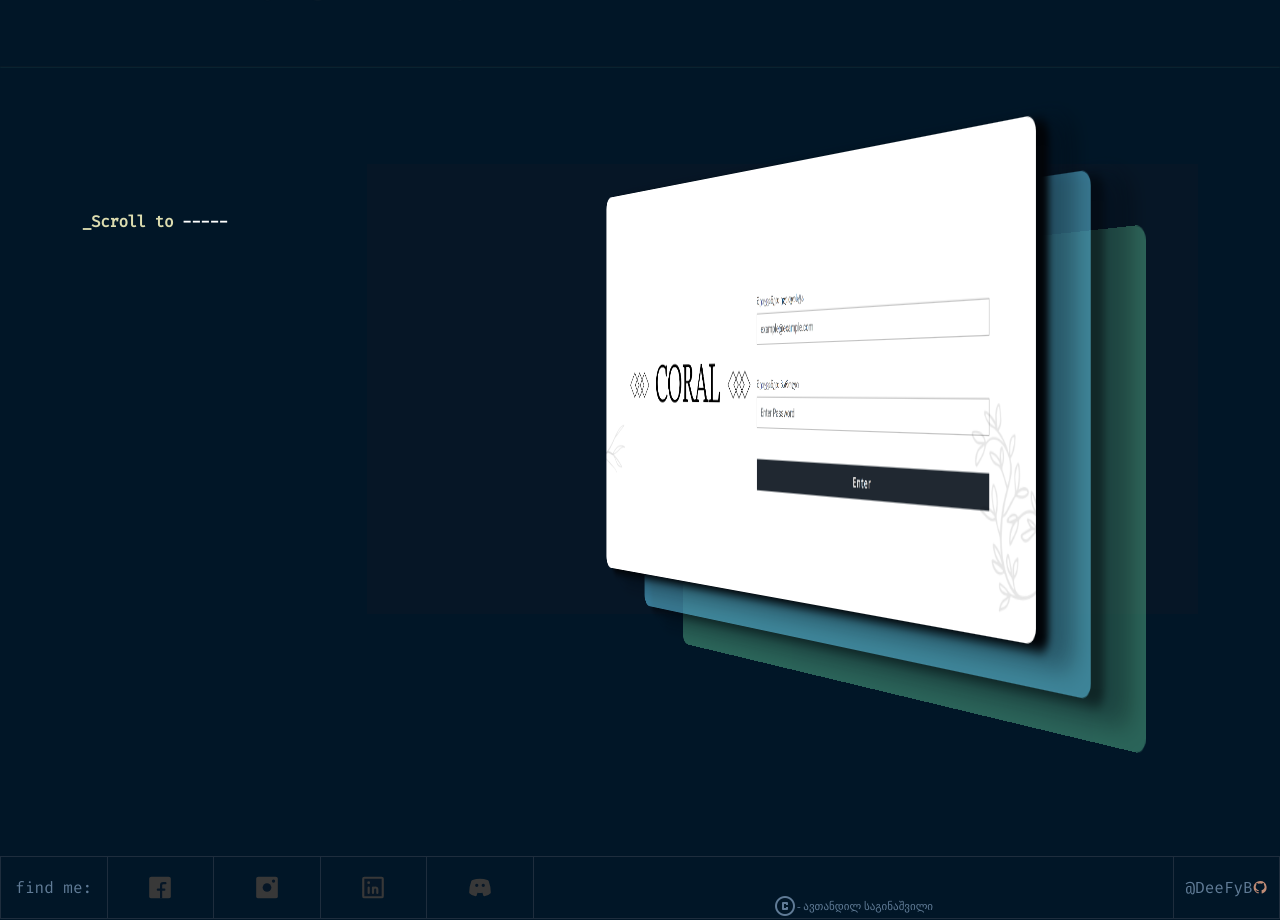
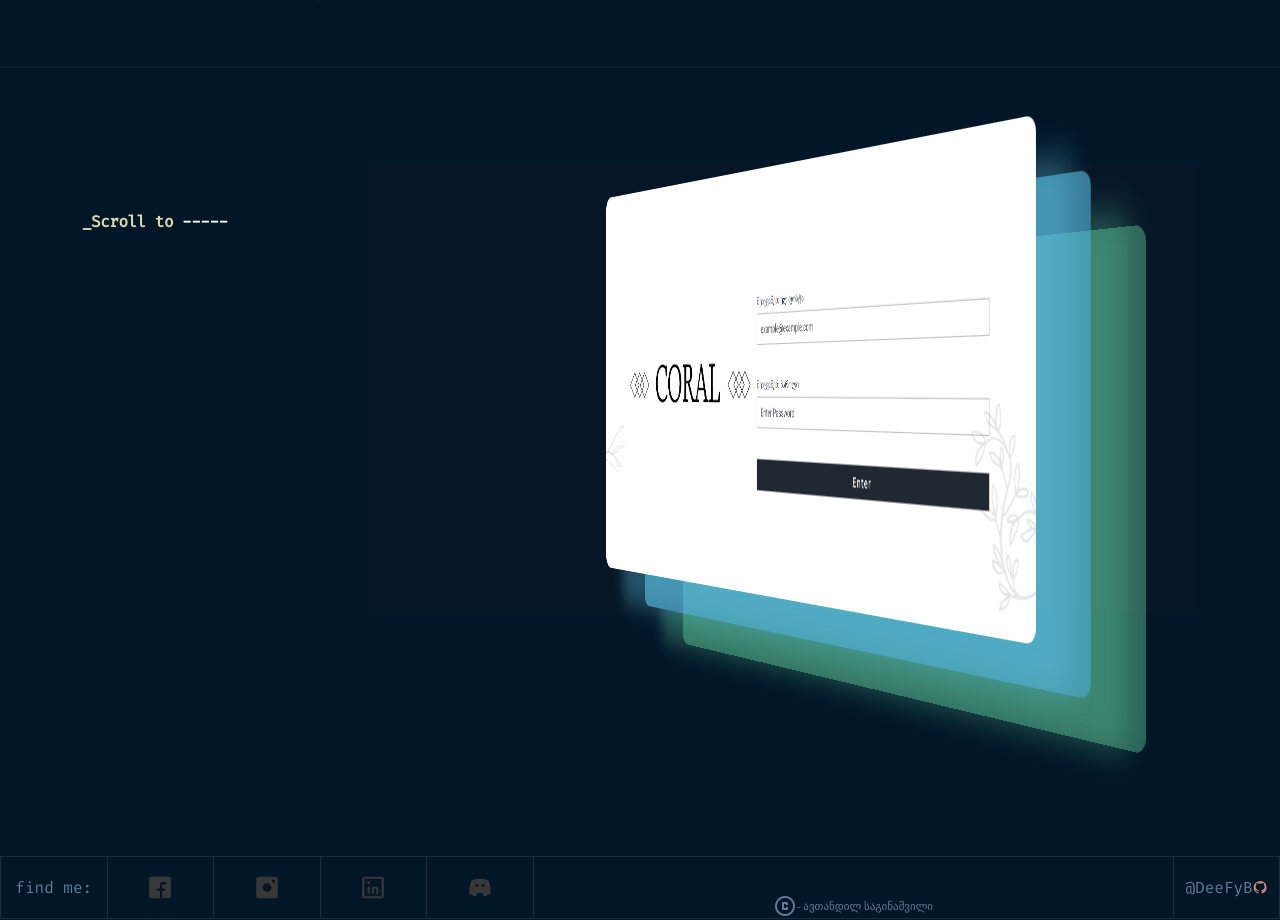
Before and after one commit to DeeFyB707/asportfel, a React (Create React App) app: page / in a window 1280 px wide. Shown: the part 694-1614 px from the top of the page. Built offline with nearby package versions, Linux system fonts and the light colour scheme.

Commit message:
screen update

```diff
--- a/src/Carousel.jsx
+++ b/src/Carousel.jsx
@@ -3,6 +3,7 @@ import { gsap } from "gsap";
 
 import BlogPic from "./assets/pics/blog.png";
 import CoralPic from "./assets/pics/coral.png";
+import Hounter from "./assets/pics/Hounter.png";
 
 function Carousel() {
   const scrollContainerRef = useRef(null);
@@ -15,7 +16,7 @@ function Carousel() {
       gsap.to(scrollContainer, {
         duration: 2,
         scrollLeft: "+=" + evt.deltaY,
-        ease: "back(25)",
+        ease: "back(20)",
       });
     };
 
@@ -52,6 +53,7 @@ function Carousel() {
                     alt="blogpic"
                     style={{height: "120%" }}
                   />
+                  </a>
                 <a href="https://simulation-of-api-test.vercel.app/" target="_blank">
                   <img
                     className="w-100"
@@ -60,6 +62,13 @@ function Carousel() {
                     style={{ height: "120%" }}
                   />
                 </a>
+                <a href="https://hounter-nine.vercel.app/" target="_blank">
+                  <img
+                    className="w-100"
+                    src={Hounter}
+                    alt="Hounter"
+                    style={{ height: "120%" }}
+                  />
                 </a>
               </div>
               <div className="screen-2 position-absolute"></div>
--- a/src/assets/css/style.css
+++ b/src/assets/css/style.css
@@ -523,10 +523,9 @@ body {
     transform: translateZ(-100px);
     transform: rotateX(-40deg);
     transform: rotateY(-60deg);
-    filter: drop-shadow(17px 5px 5px #000);
-    box-shadow: 35px 8px 19px 5px rgba(6,22,38,0.2);
-    -webkit-box-shadow: 35px 8px 19px 5px rgba(6,22,38,0.2);
-    -moz-box-shadow: 35px 8px 19px 5px rgba(6,22,38,0.2);
+    box-shadow: 46px 37px 29px 0px rgba(93,198,236,0.34);
+    -webkit-box-shadow: 46px 37px 29px 0px rgba(93,198,236,0.34);
+    -moz-box-shadow: 46px 37px 29px 0px rgba(93,198,236,0.34);
 }
 
 .screen-2 {
@@ -540,10 +539,9 @@ body {
     transform: translateZ(-100px);
     transform: rotateX(-40deg);
     transform: rotateY(-60deg);
-    filter: drop-shadow(17px 5px 5px #000);
-    box-shadow: 35px 8px 19px 5px rgba(6,22,38,0.2);
-    -webkit-box-shadow: 35px 8px 19px 5px rgba(6,22,38,0.2);
-    -moz-box-shadow: 35px 8px 19px 5px rgba(6,22,38,0.2);
+    box-shadow: 46px 37px 29px 0px rgba(95,198,153,0.34);
+    -webkit-box-shadow: 46px 37px 29px 0px rgba(95,198,153,0.34);
+    -moz-box-shadow: 46px 37px 29px 0px rgba(95,198,153,0.34);
 }
 
 .screen-3 {
```
